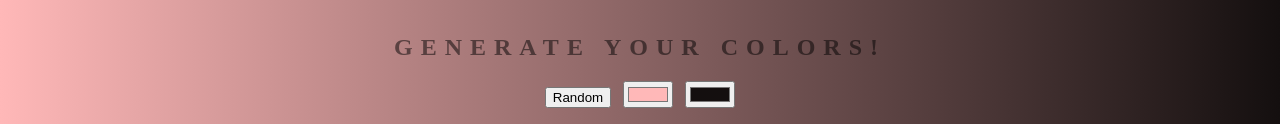
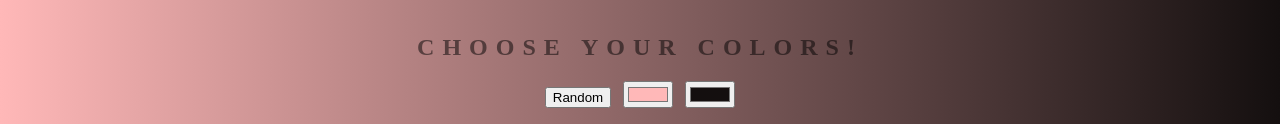
Before and after one commit to hjamie00/background-generator, a plain HTML site: page index.html in a window 1280 px wide. Shown: the part 171-295 px from the top of the page. Drawn offline with Linux system fonts and the light colour scheme.

Commit message:
changed instruction text

```diff
--- a/index.html
+++ b/index.html
@@ -6,7 +6,7 @@
 </head>
 <body id="gradient">
     <h1>COOL Background Generator</h1>
-    <h2>Generate your colors!</h2>
+    <h2>Choose your colors!</h2>
     <button id="randomButton">Random</button>
     <input class="color1" type="color" name="color1" value="#ffb8b8"> <!--value must be hexadecimal-->
     <input class="color2" type="color" name="color2" value="#140f0f">
```
